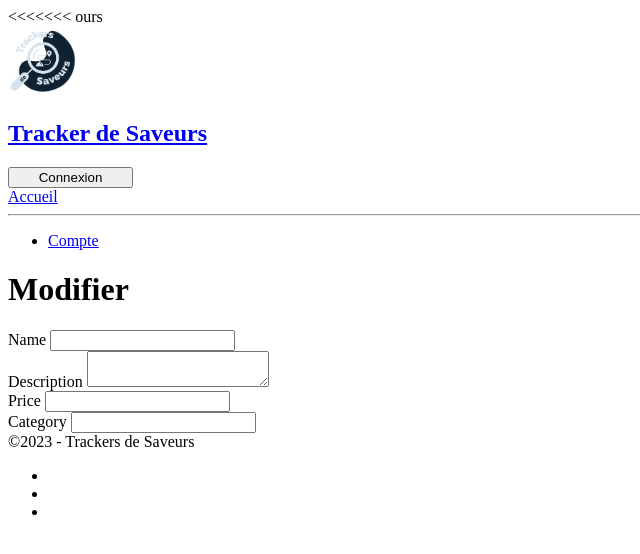
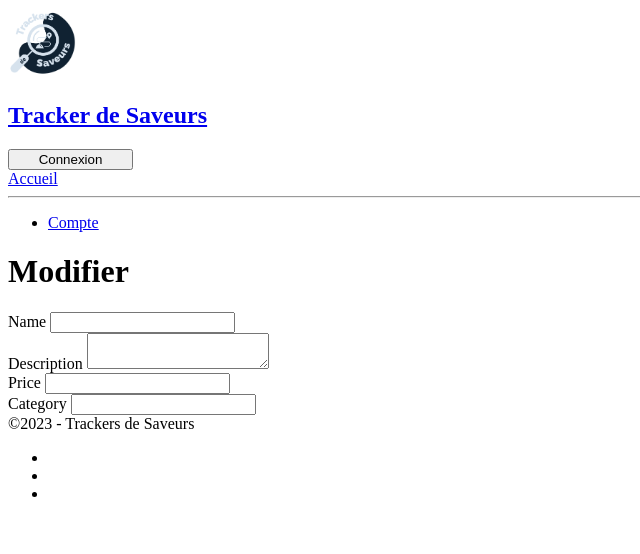
Before and after one commit to JohLav/flavour-tracker, a Symfony app: template templates/admin/item/edit.html.twig in a window 1280 px wide. Shown: the top 554 px of the page, without its empty margins (0-640 px from the left). Run offline with Twig, Linux system fonts and the light colour scheme; the template is opened without the code that fills it, so the values that code supplies are empty; form fields are guessed from the names that the template uses; some libraries are stand-ins or nearby versions.

Commit message:
Removed ours in base.html.twig

```diff
--- a/templates/base.html.twig
+++ b/templates/base.html.twig
@@ -1,5 +1,4 @@
 <!DOCTYPE html>
-<<<<<<< ours
 <html lang="fr">
 <head>
     <meta charset="UTF-8">
```
